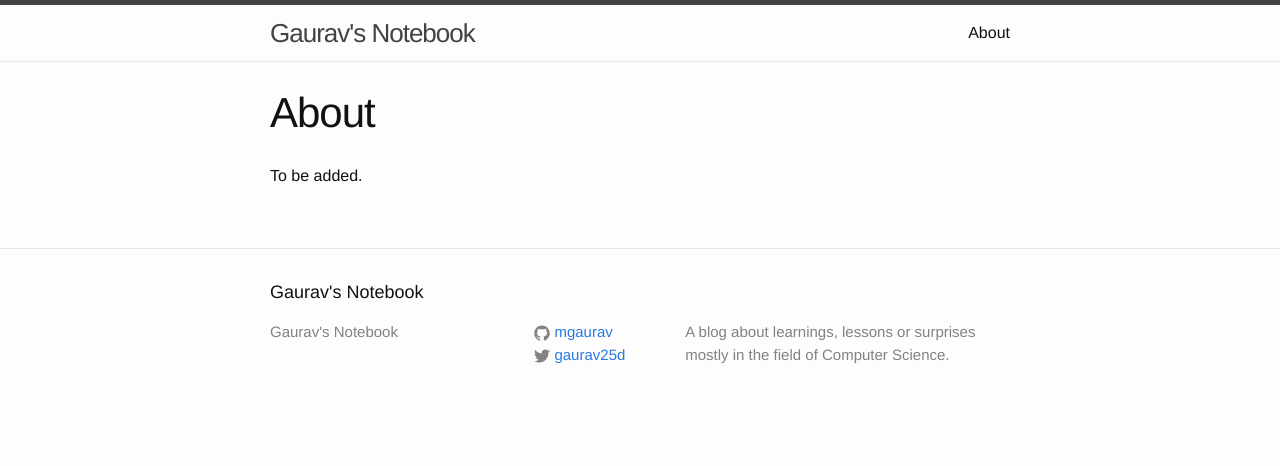
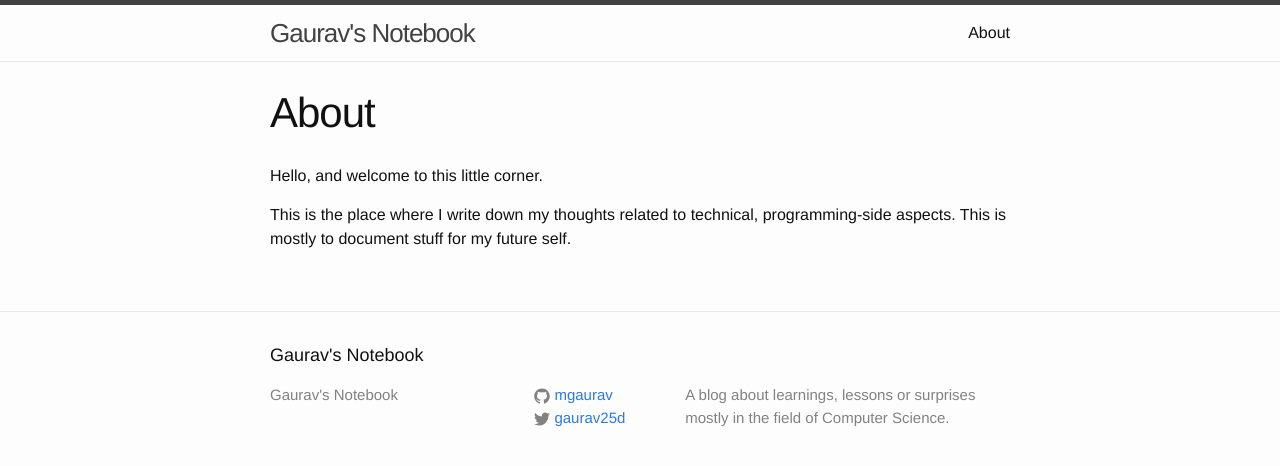
Before and after one commit to mgaurav/mgaurav.github.io, a Jekyll site: the page built from about.md, in a window 1280 px wide. Shown: the top 466 px of the page. Built offline with Jekyll 4.4.1, drawn with Linux system fonts in a browser that asks for light colours.

Commit message:
Modify about

```diff
--- a/about.md
+++ b/about.md
@@ -4,4 +4,6 @@ title: About
 permalink: /about/
 ---
 
-To be added.
+Hello, and welcome to this little corner.
+
+This is the place where I write down my thoughts related to technical, programming-side aspects. This is mostly to document stuff for my future self.
```
